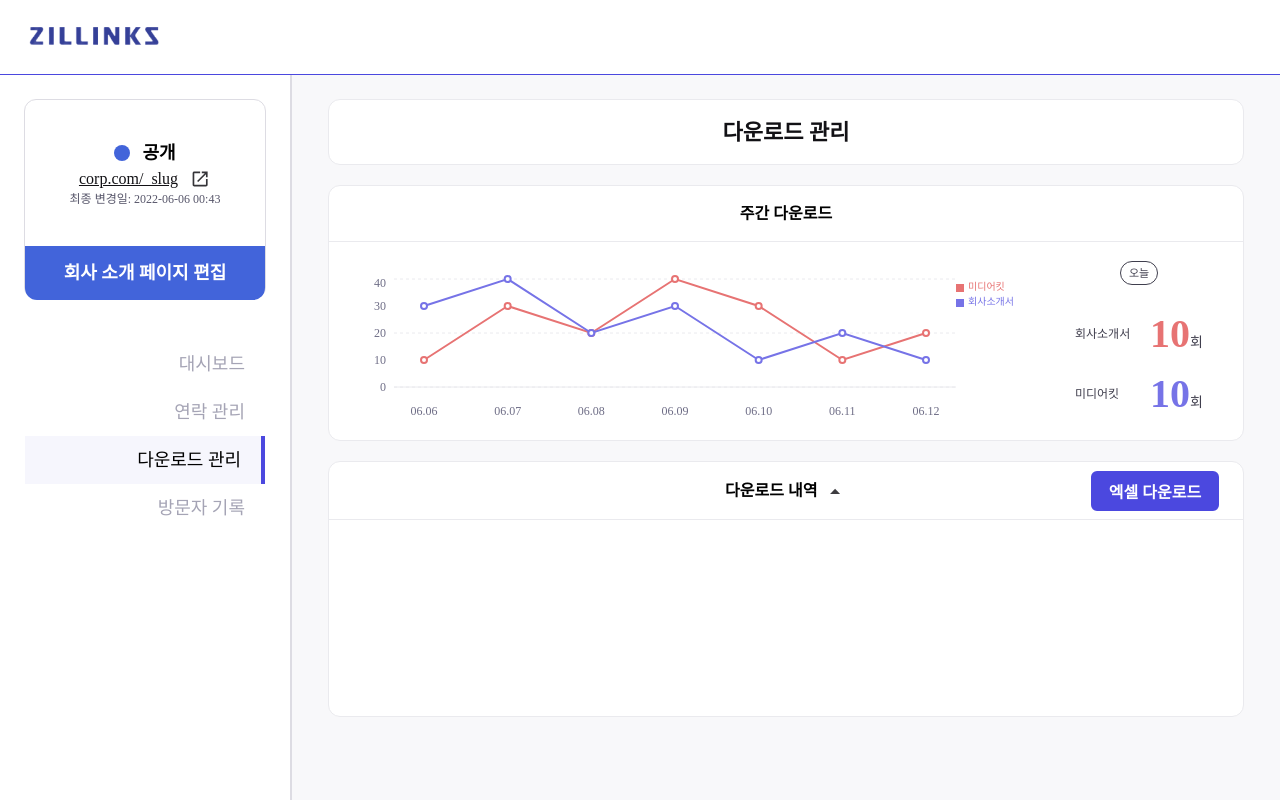
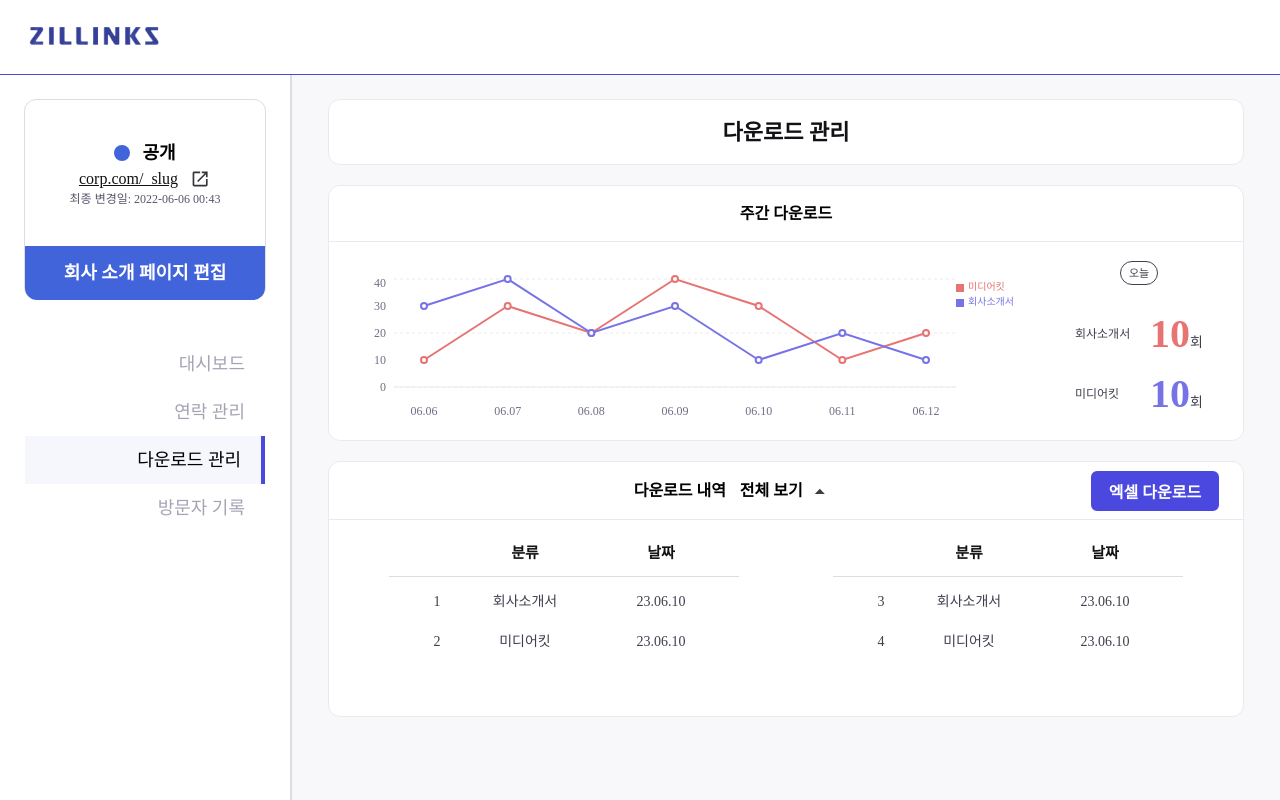
Before and after one commit to boyon99/TEAM-INTRO-FE, a Next.js app: page /dashboard/downloads in a window 1280 px wide. Built offline with nearby package versions, Linux system fonts and the light colour scheme; a web font is replaced by a local one.

Commit message:
feat: 다운로드 표 컴포넌트 완성 (#79)

```diff
--- a/src/components/dashboard/DropdownExcel.tsx
+++ b/src/components/dashboard/DropdownExcel.tsx
@@ -10,19 +10,19 @@ export type DropdownExelProps = {
     id: number;
     name: string;
   }[];
+
   data: any;
-  defaultValue?: {
-    id: number;
-    name: string;
-  };
+
+  history?: string;
 };
 
-export default function DropdownExcel({ dropdownItems, data, defaultValue }: DropdownExelProps) {
+export default function DropdownExcel({ dropdownItems, data, history }: DropdownExelProps) {
   const [showModal, setShowModal] = useState<boolean>(false);
   const { openModal, closeModal } = useModal(showModal, setShowModal);
   return (
     <section className="relative h-[58px] border-b border-b-GrayScalePrimary-150">
-      <Dropdown dropdownItems={dropdownItems} defaultValue={defaultValue} />
+      <span className="absolute left-1/3 top-1/2 -translate-y-1/2 font-bold">{history}</span>
+      <Dropdown dropdownItems={dropdownItems} />
       <PrimaryButton
         type="primary"
         text="엑셀 다운로드"
--- a/src/components/dashboard/downloads/DownloadHistory.tsx
+++ b/src/components/dashboard/downloads/DownloadHistory.tsx
@@ -1,4 +1,5 @@
 import DropdownExcel from '../DropdownExcel';
+import DownloadTable from './DownloadTable';
 
 const dropdownItems = [
   {
@@ -15,15 +16,32 @@ const dropdownItems = [
   },
 ];
 
-const defaultValue = {
-  id: 0,
-  name: '다운로드 내역',
-};
+const data = [
+  {
+    category: '회사소개서',
+    date: '23.06.10',
+  },
+  {
+    category: '미디어킷',
+    date: '23.06.10',
+  },
+  {
+    category: '회사소개서',
+    date: '23.06.10',
+  },
+  {
+    category: '미디어킷',
+    date: '23.06.10',
+  },
+];
+
+const history = '다운로드 내역';
 
 export default function DownloadHistory() {
   return (
-    <div className="bg-white rounded-xl border border-GrayScalePrimary-150 h-64 mt-5">
-      <DropdownExcel dropdownItems={dropdownItems} data={'data'} defaultValue={defaultValue} />
+    <div className="bg-white rounded-xl border border-GrayScalePrimary-150 h-64 mt-5 space-y-2">
+      <DropdownExcel dropdownItems={dropdownItems} data={'data'} history={history} />
+      <DownloadTable data={data} />
     </div>
   );
 }
--- /dev/null
+++ b/src/components/dashboard/downloads/DownloadTable.tsx
@@ -0,0 +1,55 @@
+export default function DownloadTable({ data }: { data: any }) {
+  return (
+    <div className="flex px-[60px] justify-between">
+      <table className="w-[350px] flex flex-col">
+        <thead className="border-b border-b-GrayScalePrimary-200 mb-1">
+          <tr className="space-x-14">
+            <th className="h-12 leading-[48px] w-20 inline-block ml-24 text-[15px] text-GrayScaleNeutral-1000">분류</th>
+            <th className="h-12 leading-[48px] w-20 inline-block text-[15px] text-GrayScaleNeutral-1000">날짜</th>
+          </tr>
+        </thead>
+
+        <tbody>
+          {data.slice(0, 2).map((el: any, idx: number) => (
+            <tr key={idx}>
+              <td className="h-10 leading-10 w-24 text-center inline-block text-sm text-GrayScalePrimary-800">
+                {idx + 1}
+              </td>
+              <td className="mr-14 h-10 text-center truncate leading-10 w-20 inline-block text-sm text-GrayScalePrimary-800">
+                {el.category}
+              </td>
+              <td className="h-10 text-center truncate leading-10 w-20 inline-block text-sm text-GrayScalePrimary-800">
+                {el.date}
+              </td>
+            </tr>
+          ))}
+        </tbody>
+      </table>
+
+      <table className="w-[350px] flex flex-col">
+        <thead className="border-b border-b-GrayScalePrimary-200 mb-1">
+          <tr className="space-x-14">
+            <th className="h-12 leading-[48px] w-20 inline-block ml-24 text-[15px] text-GrayScaleNeutral-1000">분류</th>
+            <th className="h-12 leading-[48px] w-20 inline-block text-[15px] text-GrayScaleNeutral-1000">날짜</th>
+          </tr>
+        </thead>
+
+        <tbody>
+          {data.slice(2, 4).map((el: any, idx: number) => (
+            <tr key={idx}>
+              <td className="h-10 leading-10 w-24 text-center inline-block text-sm text-GrayScalePrimary-800">
+                {idx + 3}
+              </td>
+              <td className="mr-14 h-10 text-center truncate leading-10 w-20 inline-block text-sm text-GrayScalePrimary-800">
+                {el.category}
+              </td>
+              <td className="h-10 text-center truncate leading-10 w-20 inline-block text-sm text-GrayScalePrimary-800">
+                {el.date}
+              </td>
+            </tr>
+          ))}
+        </tbody>
+      </table>
+    </div>
+  );
+}
--- a/src/components/dashboard/downloads/DownloadsContents.tsx
+++ b/src/components/dashboard/downloads/DownloadsContents.tsx
@@ -6,7 +6,6 @@ export default function DownloadsContents() {
   return (
     <div className="border-l-2 border-l-GrayScalePrimary-200 bg-GrayScalePrimary-100 w-full px-9 pt-6 py-[39px] h-[calc(100vh-75px)]">
       <Title title="다운로드 관리" />
-
       <DownloadCountChartContainer />
       <DownloadHistory />
     </div>
--- a/src/components/dashboard/visitors/Dropdown.tsx
+++ b/src/components/dashboard/visitors/Dropdown.tsx
@@ -6,16 +6,11 @@ type DropdownProps = {
     id: number;
     name: string;
   }[];
-
-  defaultValue?: {
-    id: number;
-    name: string;
-  };
 };
 
-export default function Dropdown({ dropdownItems, defaultValue }: DropdownProps) {
+export default function Dropdown({ dropdownItems }: DropdownProps) {
   const [open, setOpen] = useState<boolean>(false);
-  const [selectedItem, setSelectedItem] = useState<{ id: number; name: string }>(defaultValue || dropdownItems[0]);
+  const [selectedItem, setSelectedItem] = useState<{ id: number; name: string }>(dropdownItems[0]);
   const dropdownRef = useRef<HTMLDivElement | null>(null);
 
   return (
```
